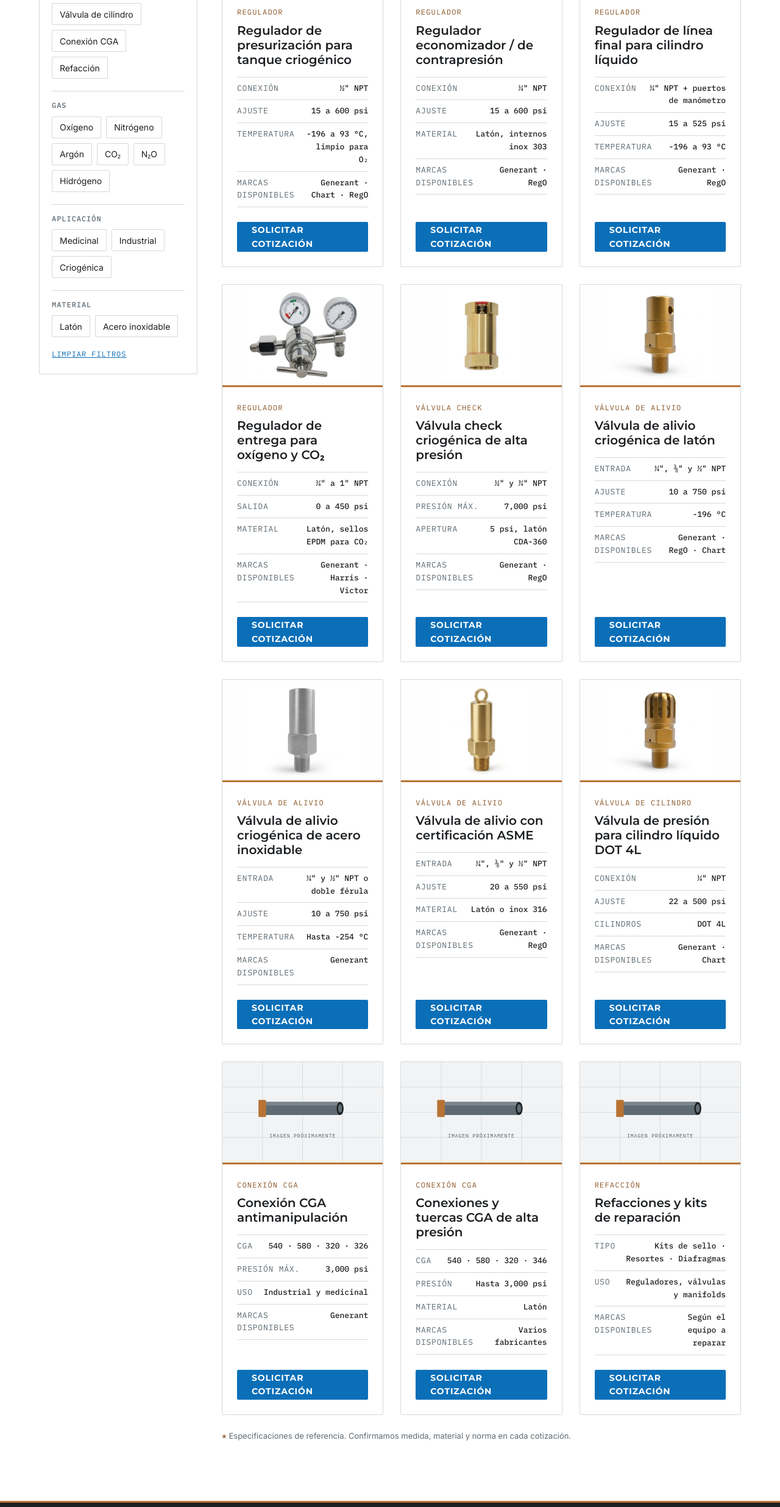
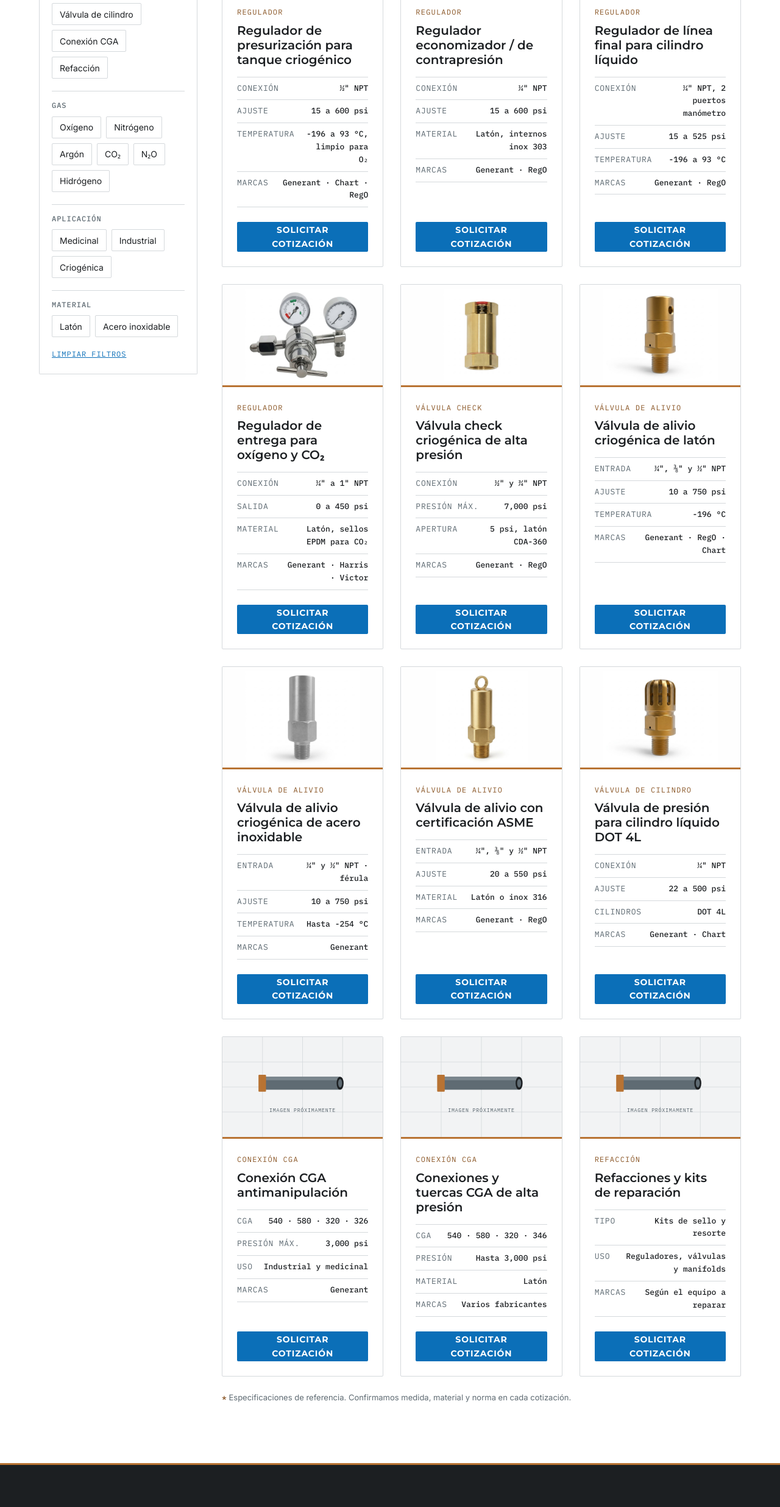
Before and after one commit to TariMyuc/myuc-industrial, a plain HTML site: page gases-criogenicos.html in a window 1280 px wide. Shown: the part 823-3295 px from the top of the page at 61% size. Drawn offline with Linux system fonts and the light colour scheme.

Commit message:
Tarjetas: botón de cotización centrado y a todo el ancho; etiquetas de specs sin partir
Co-Authored-By: Claude Fable 5.1 <noreply@anthropic.com>

```diff
--- a/css/styles.css
+++ b/css/styles.css
@@ -621,6 +621,7 @@ address {
 }
 
 .product-specs dt {
+  flex-shrink: 0;        /* la etiqueta no se parte; el valor es el que se acomoda */
   color: var(--gris-acero);
   text-transform: uppercase;
   letter-spacing: .06em;
@@ -635,7 +636,10 @@ address {
 /* El botón se queda pegado abajo aunque el contenido mida distinto */
 .product-card-btn {
   margin-top: auto;
-  align-self: flex-start;
+  align-self: stretch;   /* ocupa el ancho de la tarjeta: botones parejos entre tarjetas */
+  text-align: center;    /* si el texto se parte en dos líneas, queda centrado */
+  padding-left: 12px;
+  padding-right: 12px;
 }
 
 
--- a/gases-criogenicos.html
+++ b/gases-criogenicos.html
@@ -41,7 +41,7 @@
   <link href="https://fonts.googleapis.com/css2?family=IBM+Plex+Mono:wght@400;500&family=Inter:wght@400;500;600&family=Montserrat:wght@600;700&display=swap" rel="stylesheet">
 
   <!-- Estilos globales -->
-  <link rel="stylesheet" href="css/styles.css?v=20261026">
+  <link rel="stylesheet" href="css/styles.css?v=20261026b">
 </head>
 <body>
 
@@ -161,6 +161,8 @@
             </div>
 
 
+
+
             <button type="button" class="filters-clear" id="limpiar-filtros">Limpiar filtros</button>
           </details>
         </aside>
@@ -185,7 +187,7 @@
                   <div><dt>Conexión</dt><dd>½&quot; NPT</dd></div>
                   <div><dt>Ajuste</dt><dd>15 a 600 psi</dd></div>
                   <div><dt>Temperatura</dt><dd>-196 a 93 °C, limpio para O₂</dd></div>
-                  <div><dt>Marcas disponibles</dt><dd>Generant · Chart · RegO</dd></div>
+                  <div><dt>Marcas</dt><dd>Generant · Chart · RegO</dd></div>
                 </dl>
                 <a href="index.html?linea=Componentes%20para%20gases%20criog%C3%A9nicos&amp;producto=Regulador%20de%20presurizaci%C3%B3n%20para%20tanque%20criog%C3%A9nico#contacto" class="btn btn-primary product-card-btn" aria-label="Solicitar cotización: Regulador de presurización para tanque criogénico">Solicitar cotización</a>
               </div>
@@ -202,7 +204,7 @@
                   <div><dt>Conexión</dt><dd>¼&quot; NPT</dd></div>
                   <div><dt>Ajuste</dt><dd>15 a 600 psi</dd></div>
                   <div><dt>Material</dt><dd>Latón, internos inox 303</dd></div>
-                  <div><dt>Marcas disponibles</dt><dd>Generant · RegO</dd></div>
+                  <div><dt>Marcas</dt><dd>Generant · RegO</dd></div>
                 </dl>
                 <a href="index.html?linea=Componentes%20para%20gases%20criog%C3%A9nicos&amp;producto=Regulador%20economizador%20/%20de%20contrapresi%C3%B3n#contacto" class="btn btn-primary product-card-btn" aria-label="Solicitar cotización: Regulador economizador / de contrapresión">Solicitar cotización</a>
               </div>
@@ -216,10 +218,10 @@
                 <span class="product-code">Regulador</span>
                 <h3 class="product-card-title">Regulador de línea final para cilindro líquido</h3>
                 <dl class="product-specs">
-                  <div><dt>Conexión</dt><dd>¼&quot; NPT + puertos de manómetro</dd></div>
+                  <div><dt>Conexión</dt><dd>¼&quot; NPT, 2 puertos manómetro</dd></div>
                   <div><dt>Ajuste</dt><dd>15 a 525 psi</dd></div>
                   <div><dt>Temperatura</dt><dd>-196 a 93 °C</dd></div>
-                  <div><dt>Marcas disponibles</dt><dd>Generant · RegO</dd></div>
+                  <div><dt>Marcas</dt><dd>Generant · RegO</dd></div>
                 </dl>
                 <a href="index.html?linea=Componentes%20para%20gases%20criog%C3%A9nicos&amp;producto=Regulador%20de%20l%C3%ADnea%20final%20para%20cilindro%20l%C3%ADquido#contacto" class="btn btn-primary product-card-btn" aria-label="Solicitar cotización: Regulador de línea final para cilindro líquido">Solicitar cotización</a>
               </div>
@@ -236,7 +238,7 @@
                   <div><dt>Conexión</dt><dd>¼&quot; a 1&quot; NPT</dd></div>
                   <div><dt>Salida</dt><dd>0 a 450 psi</dd></div>
                   <div><dt>Material</dt><dd>Latón, sellos EPDM para CO₂</dd></div>
-                  <div><dt>Marcas disponibles</dt><dd>Generant · Harris · Victor</dd></div>
+                  <div><dt>Marcas</dt><dd>Generant · Harris · Victor</dd></div>
                 </dl>
                 <a href="index.html?linea=Componentes%20para%20gases%20criog%C3%A9nicos&amp;producto=Regulador%20de%20entrega%20para%20ox%C3%ADgeno%20y%20CO%E2%82%82#contacto" class="btn btn-primary product-card-btn" aria-label="Solicitar cotización: Regulador de entrega para oxígeno y CO₂">Solicitar cotización</a>
               </div>
@@ -253,7 +255,7 @@
                   <div><dt>Conexión</dt><dd>½&quot; y ¾&quot; NPT</dd></div>
                   <div><dt>Presión máx.</dt><dd>7,000 psi</dd></div>
                   <div><dt>Apertura</dt><dd>5 psi, latón CDA-360</dd></div>
-                  <div><dt>Marcas disponibles</dt><dd>Generant · RegO</dd></div>
+                  <div><dt>Marcas</dt><dd>Generant · RegO</dd></div>
                 </dl>
                 <a href="index.html?linea=Componentes%20para%20gases%20criog%C3%A9nicos&amp;producto=V%C3%A1lvula%20check%20criog%C3%A9nica%20de%20alta%20presi%C3%B3n#contacto" class="btn btn-primary product-card-btn" aria-label="Solicitar cotización: Válvula check criogénica de alta presión">Solicitar cotización</a>
               </div>
@@ -270,7 +272,7 @@
                   <div><dt>Entrada</dt><dd>¼&quot;, ⅜&quot; y ½&quot; NPT</dd></div>
                   <div><dt>Ajuste</dt><dd>10 a 750 psi</dd></div>
                   <div><dt>Temperatura</dt><dd>-196 °C</dd></div>
-                  <div><dt>Marcas disponibles</dt><dd>Generant · RegO · Chart</dd></div>
+                  <div><dt>Marcas</dt><dd>Generant · RegO · Chart</dd></div>
                 </dl>
                 <a href="index.html?linea=Componentes%20para%20gases%20criog%C3%A9nicos&amp;producto=V%C3%A1lvula%20de%20alivio%20criog%C3%A9nica%20de%20lat%C3%B3n#contacto" class="btn btn-primary product-card-btn" aria-label="Solicitar cotización: Válvula de alivio criogénica de latón">Solicitar cotización</a>
               </div>
@@ -284,10 +286,10 @@
                 <span class="product-code">Válvula de alivio</span>
                 <h3 class="product-card-title">Válvula de alivio criogénica de acero inoxidable</h3>
                 <dl class="product-specs">
-                  <div><dt>Entrada</dt><dd>¼&quot; y ½&quot; NPT o doble férula</dd></div>
+                  <div><dt>Entrada</dt><dd>¼&quot; y ½&quot; NPT · férula</dd></div>
                   <div><dt>Ajuste</dt><dd>10 a 750 psi</dd></div>
                   <div><dt>Temperatura</dt><dd>Hasta -254 °C</dd></div>
-                  <div><dt>Marcas disponibles</dt><dd>Generant</dd></div>
+                  <div><dt>Marcas</dt><dd>Generant</dd></div>
                 </dl>
                 <a href="index.html?linea=Componentes%20para%20gases%20criog%C3%A9nicos&amp;producto=V%C3%A1lvula%20de%20alivio%20criog%C3%A9nica%20de%20acero%20inoxidable#contacto" class="btn btn-primary product-card-btn" aria-label="Solicitar cotización: Válvula de alivio criogénica de acero inoxidable">Solicitar cotización</a>
               </div>
@@ -304,7 +306,7 @@
                   <div><dt>Entrada</dt><dd>¼&quot;, ⅜&quot; y ½&quot; NPT</dd></div>
                   <div><dt>Ajuste</dt><dd>20 a 550 psi</dd></div>
                   <div><dt>Material</dt><dd>Latón o inox 316</dd></div>
-                  <div><dt>Marcas disponibles</dt><dd>Generant · RegO</dd></div>
+                  <div><dt>Marcas</dt><dd>Generant · RegO</dd></div>
                 </dl>
                 <a href="index.html?linea=Componentes%20para%20gases%20criog%C3%A9nicos&amp;producto=V%C3%A1lvula%20de%20alivio%20con%20certificaci%C3%B3n%20ASME#contacto" class="btn btn-primary product-card-btn" aria-label="Solicitar cotización: Válvula de alivio con certificación ASME">Solicitar cotización</a>
               </div>
@@ -321,7 +323,7 @@
                   <div><dt>Conexión</dt><dd>¼&quot; NPT</dd></div>
                   <div><dt>Ajuste</dt><dd>22 a 500 psi</dd></div>
                   <div><dt>Cilindros</dt><dd>DOT 4L</dd></div>
-                  <div><dt>Marcas disponibles</dt><dd>Generant · Chart</dd></div>
+                  <div><dt>Marcas</dt><dd>Generant · Chart</dd></div>
                 </dl>
                 <a href="index.html?linea=Componentes%20para%20gases%20criog%C3%A9nicos&amp;producto=V%C3%A1lvula%20de%20presi%C3%B3n%20para%20cilindro%20l%C3%ADquido%20DOT%204L#contacto" class="btn btn-primary product-card-btn" aria-label="Solicitar cotización: Válvula de presión para cilindro líquido DOT 4L">Solicitar cotización</a>
               </div>
@@ -338,7 +340,7 @@
                   <div><dt>CGA</dt><dd>540 · 580 · 320 · 326</dd></div>
                   <div><dt>Presión máx.</dt><dd>3,000 psi</dd></div>
                   <div><dt>Uso</dt><dd>Industrial y medicinal</dd></div>
-                  <div><dt>Marcas disponibles</dt><dd>Generant</dd></div>
+                  <div><dt>Marcas</dt><dd>Generant</dd></div>
                 </dl>
                 <a href="index.html?linea=Componentes%20para%20gases%20criog%C3%A9nicos&amp;producto=Conexi%C3%B3n%20CGA%20antimanipulaci%C3%B3n#contacto" class="btn btn-primary product-card-btn" aria-label="Solicitar cotización: Conexión CGA antimanipulación">Solicitar cotización</a>
               </div>
@@ -355,7 +357,7 @@
                   <div><dt>CGA</dt><dd>540 · 580 · 320 · 346</dd></div>
                   <div><dt>Presión</dt><dd>Hasta 3,000 psi</dd></div>
                   <div><dt>Material</dt><dd>Latón</dd></div>
-                  <div><dt>Marcas disponibles</dt><dd>Varios fabricantes</dd></div>
+                  <div><dt>Marcas</dt><dd>Varios fabricantes</dd></div>
                 </dl>
                 <a href="index.html?linea=Componentes%20para%20gases%20criog%C3%A9nicos&amp;producto=Conexiones%20y%20tuercas%20CGA%20de%20alta%20presi%C3%B3n#contacto" class="btn btn-primary product-card-btn" aria-label="Solicitar cotización: Conexiones y tuercas CGA de alta presión">Solicitar cotización</a>
               </div>
@@ -369,9 +371,9 @@
                 <span class="product-code">Refacción</span>
                 <h3 class="product-card-title">Refacciones y kits de reparación</h3>
                 <dl class="product-specs">
-                  <div><dt>Tipo</dt><dd>Kits de sello · Resortes · Diafragmas</dd></div>
+                  <div><dt>Tipo</dt><dd>Kits de sello y resorte</dd></div>
                   <div><dt>Uso</dt><dd>Reguladores, válvulas y manifolds</dd></div>
-                  <div><dt>Marcas disponibles</dt><dd>Según el equipo a reparar</dd></div>
+                  <div><dt>Marcas</dt><dd>Según el equipo a reparar</dd></div>
                 </dl>
                 <a href="index.html?linea=Componentes%20para%20gases%20criog%C3%A9nicos&amp;producto=Refacciones%20y%20kits%20de%20reparaci%C3%B3n#contacto" class="btn btn-primary product-card-btn" aria-label="Solicitar cotización: Refacciones y kits de reparación">Solicitar cotización</a>
               </div>
@@ -455,6 +457,6 @@
   </footer>
 
   <!-- JavaScript del sitio (al final para no frenar la carga) -->
-  <script src="js/main.js?v=20261026"></script>
+  <script src="js/main.js?v=20261026b"></script>
 </body>
 </html>
```
Also changed, not shown: 404.html (+2 -2 lines), aviso-privacidad.html (+2 -2 lines), conexiones-inoxidable.html (+4 -2 lines), data/productos.json (+16 -16 lines), fabricacion.html (+4 -2 lines), gracias.html (+2 -2 lines), index.html (+2 -2 lines), terminos-condiciones.html (+2 -2 lines), torneria.html (+5 -3 lines), tuberia-inoxidable.html (+4 -2 lines).
